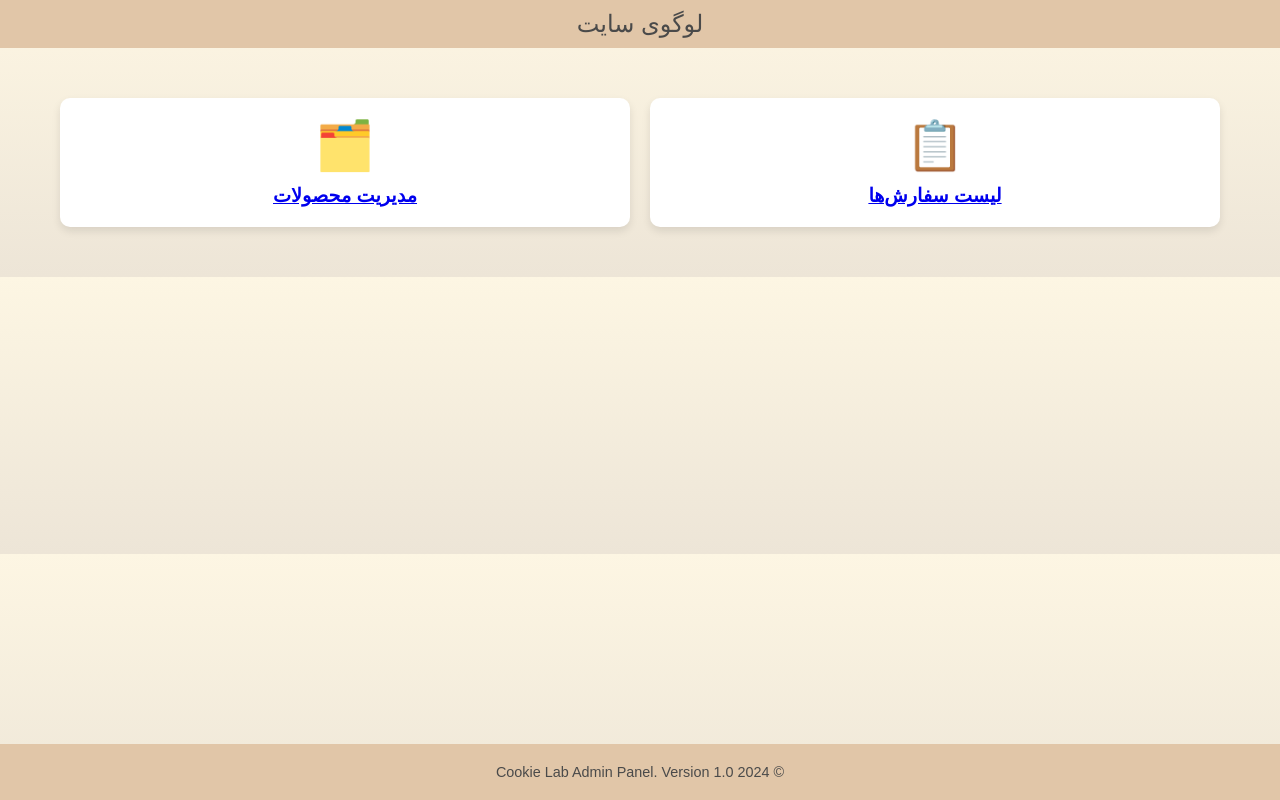
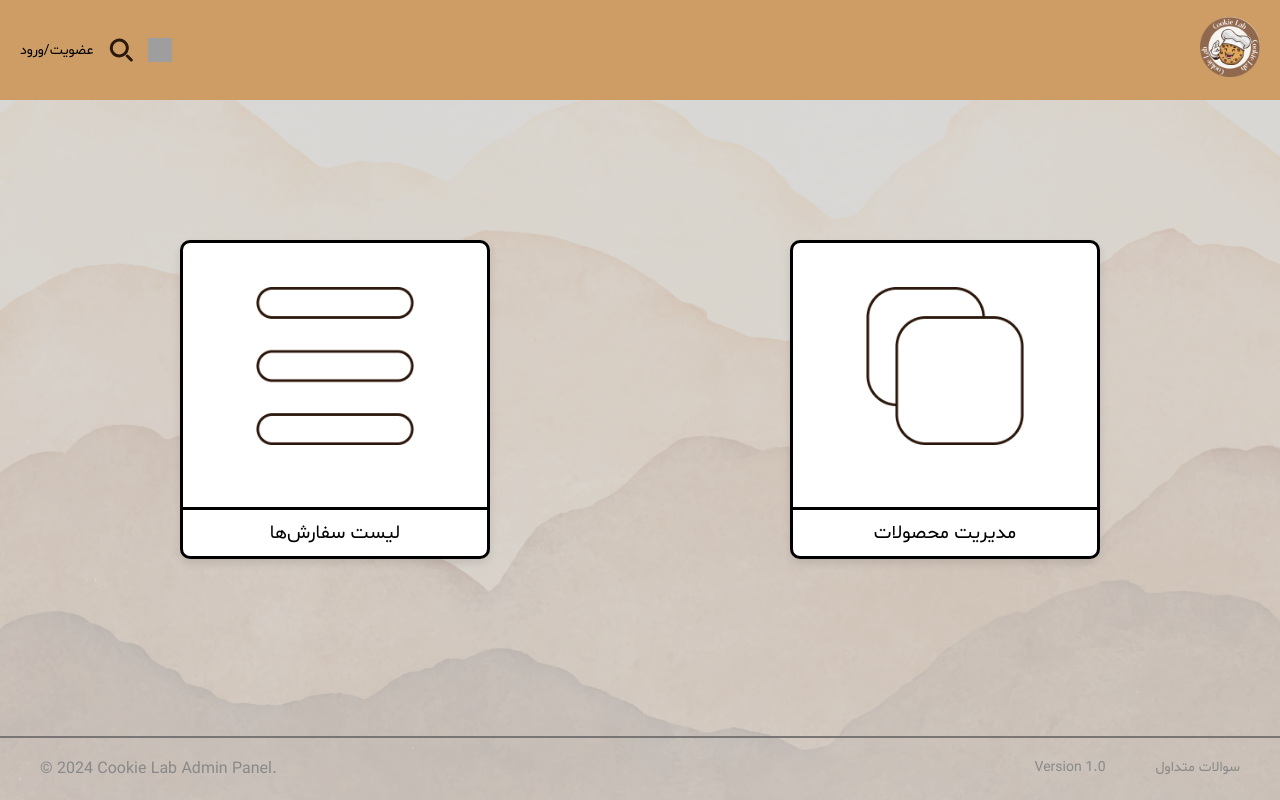
Before and after one commit to thesheox/cookie_shop_project, a Django app: page /admin-panel/ in a window 1280 px wide. Run offline with Django 4.2, Linux system fonts and the light colour scheme; some libraries are stand-ins or nearby versions; grey boxes are pictures that could not be loaded.

Commit message:
compkete admin panel

```diff
--- a/shop/templates/shop/admin_panel.html
+++ b/shop/templates/shop/admin_panel.html
@@ -1,23 +1,4 @@
-<!--<!DOCTYPE html>-->
-<!--<html>-->
-<!--<head>-->
-<!--    <title>Admin Panel</title>-->
-<!--    <link rel="stylesheet" href="https://stackpath.bootstrapcdn.com/bootstrap/4.5.2/css/bootstrap.min.css">-->
-<!--</head>-->
-<!--<body>-->
-<!--    <div class="container mt-5">-->
-<!--        <h1>Admin Panel</h1>-->
-<!--        <div class="list-group mt-4">-->
-<!--            <a href="{% url 'product_list' %}" class="list-group-item list-group-item-action">-->
-<!--                Manage Products-->
-<!--            </a>-->
-<!--            <a href="{% url 'order_group_list' %}" class="list-group-item list-group-item-action">-->
-<!--                View Order Groups-->
-<!--            </a>-->
-<!--        </div>-->
-<!--    </div>-->
-<!--</body>-->
-<!--</html>-->
+
 {% load static %}
 
 <!DOCTYPE html>
@@ -29,29 +10,88 @@
      <link rel="stylesheet" href="{% static 'admin_panel.css' %}">
 </head>
 <body>
-<header class="header">
-    <div class="logo">لوگوی سایت</div>
+
+<header>
+    <nav class="navbar_logo">
+        <div class="menu">
+           <a class="link_logo" href="{% url 'home' %}">
+                 <img class="MiniLogo" src="{% static 'Pictures/logo_cropped.png' %}"/>
+            </a>
+        </div>
+        <div class="navbar">
+            {% if user.is_authenticated and user.is_superuser %}
+            <a class="admin" href="{% url 'admin_panel' %}">
+                <img class="cart" src="{% static 'Pictures/admin.png' %}" width="24px" height="24px"/>
+            </a>
+            {% endif %}
+
+            <a class="enter" href="{% url 'cart' %}">
+                <img class="cart" src="{% static 'Pictures/cart.png' %}" width="24px" height="24px"/>
+            </a>
+            <img class="search" src="{% static 'Pictures/search.svg' %}" width="24px" height="24px"/>
+            {% if not user.is_authenticated %}
+            <a class="enter" href="{% url 'login' %}">
+                عضویت/ورود
+            </a>
+            {% endif %}
+
+            {% if  user.is_authenticated %}
+            <a class="enter" href="{% url 'logout' %}">
+                <img class="cart" src="{% static 'Pictures/logout.png' %}" width="24px" height="24px"/>
+            </a>
+            <p class="enter" >
+                {{user.username}}
+            </p>
+
+            {% endif %}
+        </div>
+
+    </nav>
 </header>
 <main class="container">
 
+
     <div class="card">
-        <div class="icon">📋</div>
-        <a href="{% url 'order_group_list' %}">
-        <p>لیست سفارش‌ها</p>
+         <div class="icon">
+           <a  href="{% url 'order_group_list' %}">
+            <img class="icon_image_asli" src="{% static 'Pictures/icon1.png' %}" >
+               </a>
+        </div>
+        <div class="line">
+            <a class="no_underline" href="{% url 'product_list' %}">
+        <p>مدیریت محصولات</p>
         </a>
+        </div>
+
     </div>
 
     <div class="card">
-        <div class="icon">🗂️</div>
-        <a href="{% url 'product_list' %}">
-        <p>مدیریت محصولات</p>
+        <div class="icon">
+               <a  href="{% url 'order_group_list' %}">
+            <img class="icon_image_asli" src="{% static 'Pictures/icon2.png' %}" >
+               </a>
+        </div>
+        <div class="line">
+            <a class="no_underline" href="{% url 'order_group_list' %}">
+        <p>لیست سفارش‌ها</p>
         </a>
+        </div>
+
     </div>
 
 
+
 </main>
-<footer class="footer">
-    <p>© 2024 Cookie Lab Admin Panel. Version 1.0</p>
+<footer>
+  <div class="footer-content2">
+      <div class="footer-content">
+          <p>سوالات متداول</p>
+      <p>Version 1.0</p>
+      </div>
+
+    <p id="copyright">© 2024 Cookie Lab Admin Panel. </p>
+
+  </div>
 </footer>
 </body>
 </html>
--- a/statics/admin_panel.css
+++ b/statics/admin_panel.css
@@ -1,56 +1,255 @@
-/* Reset & Base Styles */
+/* General Reset */
 * {
     margin: 0;
     padding: 0;
     box-sizing: border-box;
 }
+@font-face {
+    font-family: 'Shabnam';
+    src: url("./Fonts/Shabnam.ttf");
+}
+
+/* Applying the Shabnam font */
+* {
+    font-family: 'Shabnam', sans-serif;
+
+}
+
+/* Navbar */
+.navbar_logo {
+    direction: rtl;
+    display: flex;
+    justify-content: space-between;
+    align-items: center;
+    background-color: #CD9D65;
+    padding: 10px 20px;
+    height: 100px;
+    box-sizing: border-box;
+    width: 100%;
+}
+
+.navbar {
+    display: flex;
+    align-items: center;
+    gap: 15px;
+    background-color: #CD9D65;
+}
+
+.MiniLogo {
+    height: 60px;
+    width: auto;
+    background-color: #CD9D65;
+}
+
+.menu {
+    background-color: #CD9D65;
+}
+
+.link_logo {
+    background-color: #CD9D65;
+}
+
+.admin,
+.cart,
+.search,
+.enter img {
+    height: 24px;
+    width: 24px;
+    background-color: #CD9D65;
+}
+
+.enter {
+    display: flex;
+    align-items: center;
+    font-size: 14px;
+    font-family: 'Shabnam';
+    color: black;
+    text-decoration: none;
+    background-color: #CD9D65;
+}
+
+.enter p {
+    margin: 0 10px;
+    padding: 0;
+    color: black;
+    background-color: #CD9D65;
+}
+
+.search,
+.admin,
+.cart {
+    display: flex;
+    align-items: center;
+    justify-content: center;
+    background-color: #CD9D65;
+}
+
+/* Body and Background */
 body {
-    font-family: Arial, sans-serif;
-    background: linear-gradient(to bottom, #fdf6e3, #ede5d7);
-    color: #4a4a4a;
+    direction: rtl;
+    background: lightgray;
+    min-height: 100vh;
+    margin: 0; /* Remove default margins */
+    position: relative;
+      background: lightgray;
 }
+body::before {
+    content: '';
+    position: absolute;
+    top: 0;
+    left: 0;
+    width: 100%;
+    height: 100%;
+    background: url('Pictures/back.png') 50% / cover no-repeat;
+    opacity: 0.2;
+    z-index: -1;
+}
+
+/* Container */
 .container {
     display: grid;
     grid-template-columns: repeat(auto-fit, minmax(300px, 1fr));
-    gap: 20px;
-    max-width: 1200px;
-    margin: 50px auto;
-    padding: 0 20px;
+    gap: 300px; /* Adjusted to 200px gap as requested */
+    max-width: 1000px;
+    padding: 40px;
+    margin:100px auto 0; /* Added margin to push container below the navbar */
 }
-.header {
-    background-color: #e1c6a8;
-    padding: 10px;
-    text-align: center;
-}
-.logo {
-    font-size: 1.5rem;
-    color: #4a4a4a;
-}
+
+/* Cards */
 .card {
     background: #fff;
     border-radius: 10px;
     box-shadow: 0 4px 8px rgba(0, 0, 0, 0.1);
     text-align: center;
-    padding: 20px;
+
     display: flex;
     flex-direction: column;
     align-items: center;
     justify-content: center;
+    border: 3px black solid;
+    width: 100%;
+    max-width: 350px;
 }
+
 .card .icon {
     font-size: 3rem;
     margin-bottom: 10px;
+    width: 176px;
+    height: 176px;
+    margin: 44px;
+
 }
+
+.no_underline {
+    text-decoration: none;
+    color: black;
+
+}
+.line {
+    border-top: 3px solid black;  /* Set border width */
+    width: 100%;  /* Set the length of the border */
+     /* Optional: Adds space above and below the line */
+    padding: 10px;
+}
+
+
 .card p {
     font-size: 1.2rem;
-    font-weight: bold;
+
 }
-.footer {
-    text-align: center;
-    padding: 20px;
-    font-size: 0.9rem;
-    background: #e1c6a8;
+
+/* Footer */
+footer {
+  display: flex;
+  color: #898989;;
+  padding: 20px;
     position: fixed;
-    bottom: 0;
-    width: 100%;
+  bottom: 0;
+  width: 100%;
+  justify-content: center; /* Center the content horizontally */
+  align-items: center; /* Vertically center the content */
+    border-top: 2px solid #797575;
+
+
 }
+.product-image{
+
+  background-color: indigo;
+  color: white;
+  padding: 0.5rem;
+  font-family: sans-serif;
+  border-radius: 0.3rem;
+  cursor: pointer;
+  margin-top: 1rem;
+
+}
+
+.footer-content2 {
+  display: flex;
+  justify-content: space-between; /* Space between the footer sections */
+  width: 100%;
+  max-width: 2000px; /* Optional: limit max width */
+  padding: 0 20px; /* Optional: padding for spacing */
+}
+
+.footer-content {
+  display: flex;
+  gap: 50px; /* Space between the two <p> elements */
+}
+
+.footer-content p {
+  margin: 0;
+  font-size: 14px;
+  white-space: nowrap; /* Prevent text wrapping */
+}
+
+
+#copyright {
+    direction: ltr;
+}
+
+.icon_image_asli {
+    width: 90%;
+    height: 90%;
+
+}
+/* Responsive Adjustments */
+@media screen and (max-width: 768px) {
+    .container {
+        grid-template-columns: 1fr; /* Single column on small screens */
+        gap: 20px; /* Reduce gap for smaller screens */
+        margin:0px auto 0; /* Added margin to push container below the navbar */
+
+    }
+
+
+
+    .card .icon {
+        font-size: 1.8rem;
+    }
+
+    .card p {
+        font-size: 0.9rem;
+    }
+
+}
+
+@media screen and (max-width: 768px) {
+  .footer-content2 {
+    flex-direction: column; /* Stack the sections vertically */
+    align-items: center; /* Center the content horizontally */
+  }
+
+  .footer-content {
+    gap: 20px; /* Reduce space between the elements on smaller screens */
+    justify-content: center; /* Center the items */
+  }
+
+  .footer-content p {
+    font-size: 14px; /* Reduce font size for smaller screens */
+  }
+}
+
+#copyright{
+    direction: ltr;
+}
```
Also changed, not shown: db.sqlite3, statics/Pictures/icon1.png (added), statics/Pictures/icon2.png (added).
